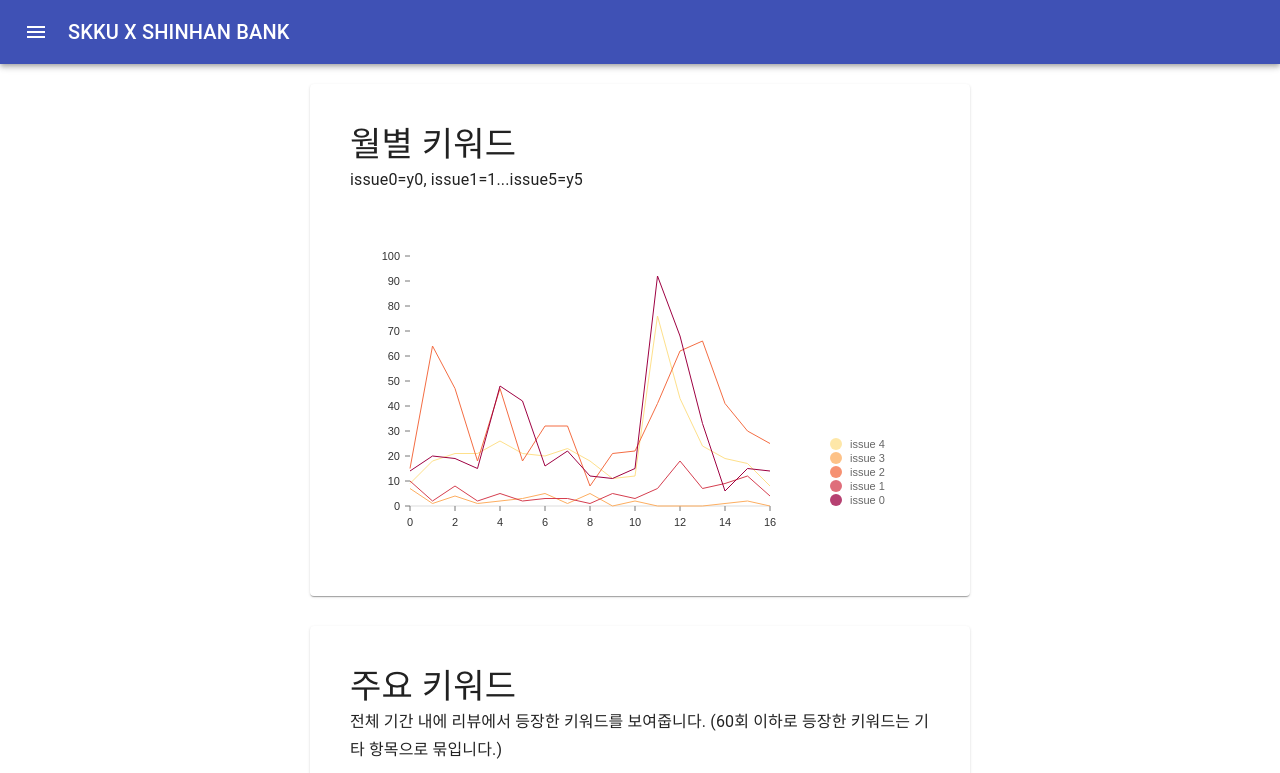
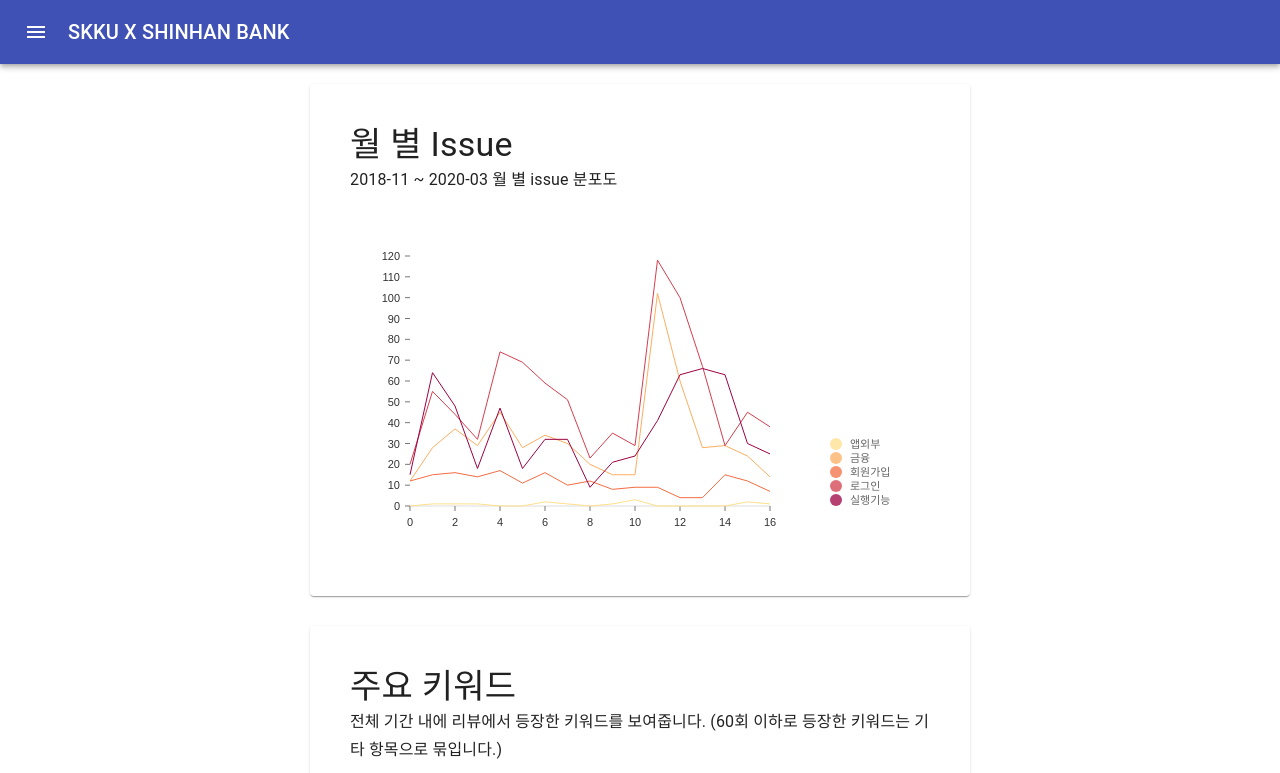
Before and after one commit to skku-shinhan-bank/skku-shinhan-bank.github.io, a Gatsby site: page /reviews/analysis in a window 1280 px wide. Shown: the top 773 px of the page. Built offline with nearby package versions, Linux system fonts and the light colour scheme; Gatsby itself is replaced by a stand-in of ours.

Commit message:
feat:month data 변경

```diff
--- a/src/lib/data/keyword-by-month.ts
+++ b/src/lib/data/keyword-by-month.ts
@@ -1,24 +1,117 @@
 export const keywordByMonthData = {
-	"title": "월별 키워드",
-	"description":"issue0=y0, issue1=1...issue5=y5",
+	"title": "월 별 Issue",
+	"description":"2018-11 ~ 2020-03 월 별 issue 분포도",
 	"graph_type":"꺾은선 그래프",
-	"data":[
-		{"x":0,"y0":14,"y1":10,"y2":15,"y3":7,"y4":9,"y5":0,"x_lable":"Nov-18"},
-		{"x":1,"y0":20,"y1":2,"y2":64,"y3":1,"y4":18,"y5":0,"x_lable":"Dec-18"},
-		{"x":2,"y0":19,"y1":8,"y2":47,"y3":4,"y4":21,"y5":0,"x_lable":"Jan-19"},
-		{"x":3,"y0":15,"y1":2,"y2":18,"y3":1,"y4":21,"y5":1,"x_lable":"Feb-19"},
-		{"x":4,"y0":48,"y1":5,"y2":47,"y3":2,"y4":26,"y5":0,"x_lable":"Mar-19"},
-		{"x":5,"y0":42,"y1":2,"y2":18,"y3":3,"y4":21,"y5":0,"x_lable":"Apr-19"},
-		{"x":6,"y0":16,"y1":3,"y2":32,"y3":5,"y4":20,"y5":0,"x_lable":"May-19"},
-		{"x":7,"y0":22,"y1":3,"y2":32,"y3":1,"y4":23,"y5":0,"x_lable":"Jun-19"},
-		{"x":8,"y0":12,"y1":1,"y2":8,"y3":5,"y4":18,"y5":0,"x_lable":"Jul-19"},
-		{"x":9,"y0":11,"y1":5,"y2":21,"y3":0,"y4":11,"y5":0,"x_lable":"Aug-19"},
-		{"x":10,"y0":15,"y1":3,"y2":22,"y3":2,"y4":12,"y5":1,"x_lable":"Sep-19"},
-		{"x":11,"y0":92,"y1":7,"y2":41,"y3":0,"y4":76,"y5":0,"x_lable":"Oct-19"},
-		{"x":12,"y0":68,"y1":18,"y2":62,"y3":0,"y4":43,"y5":0,"x_lable":"Nov-19"},
-		{"x":13,"y0":33,"y1":7,"y2":66,"y3":0,"y4":24,"y5":0,"x_lable":"Dec-19"},
-		{"x":14,"y0":6,"y1":9,"y2":41,"y3":1,"y4":19,"y5":0,"x_lable":"Jan-20"},
-		{"x":15,"y0":15,"y1":12,"y2":30,"y3":2,"y4":17,"y5":0,"x_lable":"Feb-20"},
-		{"x":16,"y0":14,"y1":4,"y2":25,"y3":0,"y4":8,"y5":0,"x_lable":"Mar-20"}
+	"lines": [
+		{
+			"id":"실행기능",
+			"data":[
+				{"x":0,"y":15.0,"x_label":"2018-11-30"},
+				{"x":1,"y":64.0,"x_label":"2018-12-31"},
+				{"x":2,"y":48.0,"x_label":"2019-01-31"},
+				{"x":3,"y":18.0,"x_label":"2019-02-28"},
+				{"x":4,"y":47.0,"x_label":"2019-03-31"},
+				{"x":5,"y":18.0,"x_label":"2019-04-30"},
+				{"x":6,"y":32.0,"x_label":"2019-05-31"},
+				{"x":7,"y":32.0,"x_label":"2019-06-30"},
+				{"x":8,"y":9.0,"x_label":"2019-07-31"},
+				{"x":9,"y":21.0,"x_label":"2019-08-31"},
+				{"x":10,"y":24.0,"x_label":"2019-09-30"},
+				{"x":11,"y":41.0,"x_label":"2019-10-31"},
+				{"x":12,"y":63.0,"x_label":"2019-11-30"},
+				{"x":13,"y":66.0,"x_label":"2019-12-31"},
+				{"x":14,"y":63.0,"x_label":"2020-01-31"},
+				{"x":15,"y":30.0,"x_label":"2020-02-29"},
+				{"x":16,"y":25.0,"x_label":"2020-03-31"},
+			]
+		},
+		{
+			"id":"로그인",
+			"data":[
+				{"x":0,"y":20.0,"x_label":"2018-11-30"},
+				{"x":1,"y":55.0,"x_label":"2018-12-31"},
+				{"x":2,"y":44.0,"x_label":"2019-01-31"},
+				{"x":3,"y":32.0,"x_label":"2019-02-28"},
+				{"x":4,"y":74.0,"x_label":"2019-03-31"},
+				{"x":5,"y":69.0,"x_label":"2019-04-30"},
+				{"x":6,"y":59.0,"x_label":"2019-05-31"},
+				{"x":7,"y":51.0,"x_label":"2019-06-30"},
+				{"x":8,"y":23.0,"x_label":"2019-07-31"},
+				{"x":9,"y":35.0,"x_label":"2019-08-31"},
+				{"x":10,"y":29.0,"x_label":"2019-09-30"},
+				{"x":11,"y":118.0,"x_label":"2019-10-31"},
+				{"x":12,"y":100.0,"x_label":"2019-11-30"},
+				{"x":13,"y":67.0,"x_label":"2019-12-31"},
+				{"x":14,"y":29.0,"x_label":"2020-01-31"},
+				{"x":15,"y":45.0,"x_label":"2020-02-29"},
+				{"x":16,"y":38.0,"x_label":"2020-03-31"},
+			]
+		},
+		{
+			"id":"회원가입",
+			"data":[
+				{"x":0,"y":12,"x_label":"2018-11-30"},
+				{"x":1,"y":15,"x_label":"2018-12-31"},
+				{"x":2,"y":16,"x_label":"2019-01-31"},
+				{"x":3,"y":14,"x_label":"2019-02-28"},
+				{"x":4,"y":17,"x_label":"2019-03-31"},
+				{"x":5,"y":11,"x_label":"2019-04-30"},
+				{"x":6,"y":16,"x_label":"2019-05-31"},
+				{"x":7,"y":10,"x_label":"2019-06-30"},
+				{"x":8,"y":12,"x_label":"2019-07-31"},
+				{"x":9,"y":8,"x_label":"2019-08-31"},
+				{"x":10,"y":9,"x_label":"2019-09-30"},
+				{"x":11,"y":9,"x_label":"2019-10-31"},
+				{"x":12,"y":4,"x_label":"2019-11-30"},
+				{"x":13,"y":4,"x_label":"2019-12-31"},
+				{"x":14,"y":15,"x_label":"2020-01-31"},
+				{"x":15,"y":12,"x_label":"2020-02-29"},
+				{"x":16,"y":7,"x_label":"2020-03-31"},
+			]
+		},
+		{
+			"id":"금융",
+			"data":[
+				{"x":0,"y":12,"x_label":"2018-11-30"},
+				{"x":1,"y":28,"x_label":"2018-12-31"},
+				{"x":2,"y":37,"x_label":"2019-01-31"},
+				{"x":3,"y":29,"x_label":"2019-02-28"},
+				{"x":4,"y":45,"x_label":"2019-03-31"},
+				{"x":5,"y":28,"x_label":"2019-04-30"},
+				{"x":6,"y":34,"x_label":"2019-05-31"},
+				{"x":7,"y":30,"x_label":"2019-06-30"},
+				{"x":8,"y":20,"x_label":"2019-07-31"},
+				{"x":9,"y":15,"x_label":"2019-08-31"},
+				{"x":10,"y":15,"x_label":"2019-09-30"},
+				{"x":11,"y":102,"x_label":"2019-10-31"},
+				{"x":12,"y":60,"x_label":"2019-11-30"},
+				{"x":13,"y":28,"x_label":"2019-12-31"},
+				{"x":14,"y":29,"x_label":"2020-01-31"},
+				{"x":15,"y":24,"x_label":"2020-02-29"},
+				{"x":16,"y":14,"x_label":"2020-03-31"},
+			]
+		},
+		{
+			"id":"앱외부",
+			"data":[
+				{"x":0,"y":0.0,"x_label":"2018-11-30"},
+				{"x":1,"y":1.0,"x_label":"2018-12-31"},
+				{"x":2,"y":1.0,"x_label":"2019-01-31"},
+				{"x":3,"y":1.0,"x_label":"2019-02-28"},
+				{"x":4,"y":0.0,"x_label":"2019-03-31"},
+				{"x":5,"y":0.0,"x_label":"2019-04-30"},
+				{"x":6,"y":2.0,"x_label":"2019-05-31"},
+				{"x":7,"y":1.0,"x_label":"2019-06-30"},
+				{"x":8,"y":0.0,"x_label":"2019-07-31"},
+				{"x":9,"y":1.0,"x_label":"2019-08-31"},
+				{"x":10,"y":3.0,"x_label":"2019-09-30"},
+				{"x":11,"y":0.0,"x_label":"2019-10-31"},
+				{"x":12,"y":0.0,"x_label":"2019-11-30"},
+				{"x":13,"y":0.0,"x_label":"2019-12-31"},
+				{"x":14,"y":0.0,"x_label":"2020-01-31"},
+				{"x":15,"y":2.0,"x_label":"2020-02-29"},
+				{"x":16,"y":1.0,"x_label":"2020-03-31"},
+			]
+		}
 	]
-};
+}
--- a/src/views/component/page/ReviewAnalysisPage/index.tsx
+++ b/src/views/component/page/ReviewAnalysisPage/index.tsx
@@ -62,14 +62,12 @@ const ReviewsAnalysisPage: FunctionComponent = () => {
     data: [],
   }];
 
-  const lineChartDataOfKeywordMonth = keywordByMonthData.data.reduce((acc, cur) => {
-    acc[0].data.push({ x: cur.x, y: cur.y0, label: cur.x_lable });
-    acc[1].data.push({ x: cur.x, y: cur.y1, label: cur.x_lable });
-    acc[2].data.push({ x: cur.x, y: cur.y2, label: cur.x_lable });
-    acc[3].data.push({ x: cur.x, y: cur.y3, label: cur.x_lable });
-    acc[4].data.push({ x: cur.x, y: cur.y4, label: cur.x_lable });
-    return acc;
-  }, initialLineDataOfKeywordMonth);
+  const lineChartDataOfKeywordMonth = keywordByMonthData.lines.map((line, index) => {
+    return {
+      id: line.id,
+      data: line.data.map(d => ({ x: d.x, y: d.y, label: d.x_label }))
+    };
+  })
 
   return (
     <>
```
